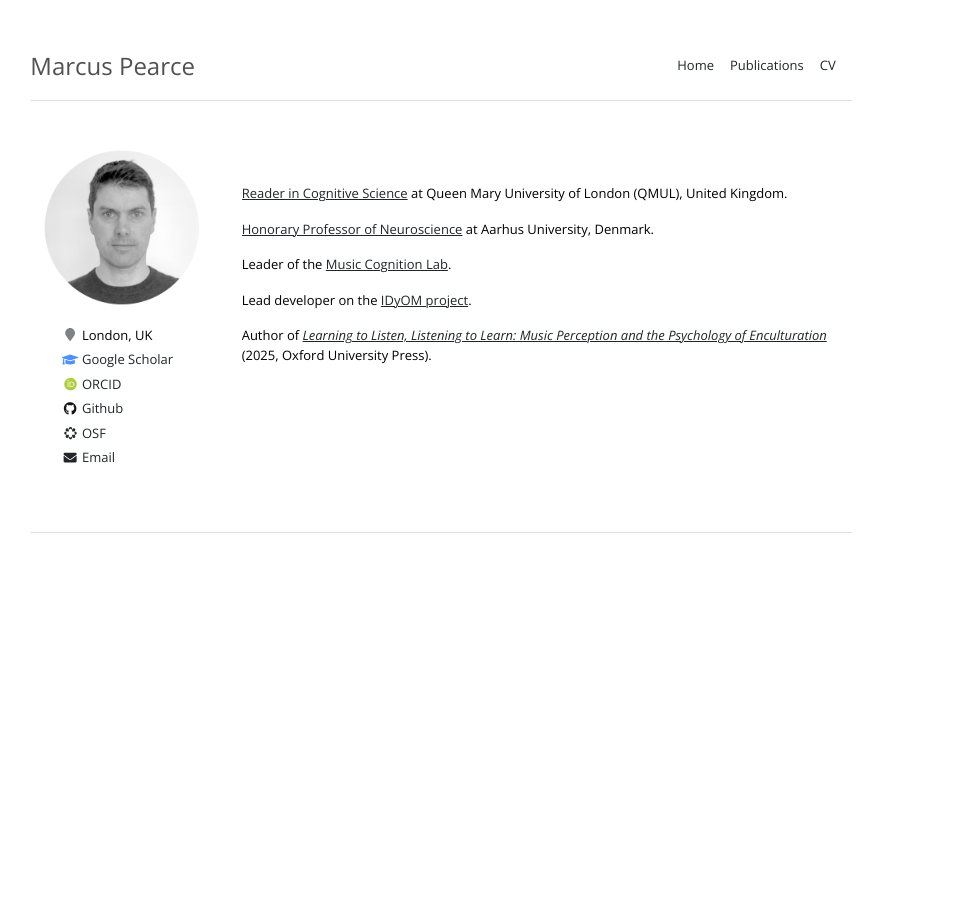
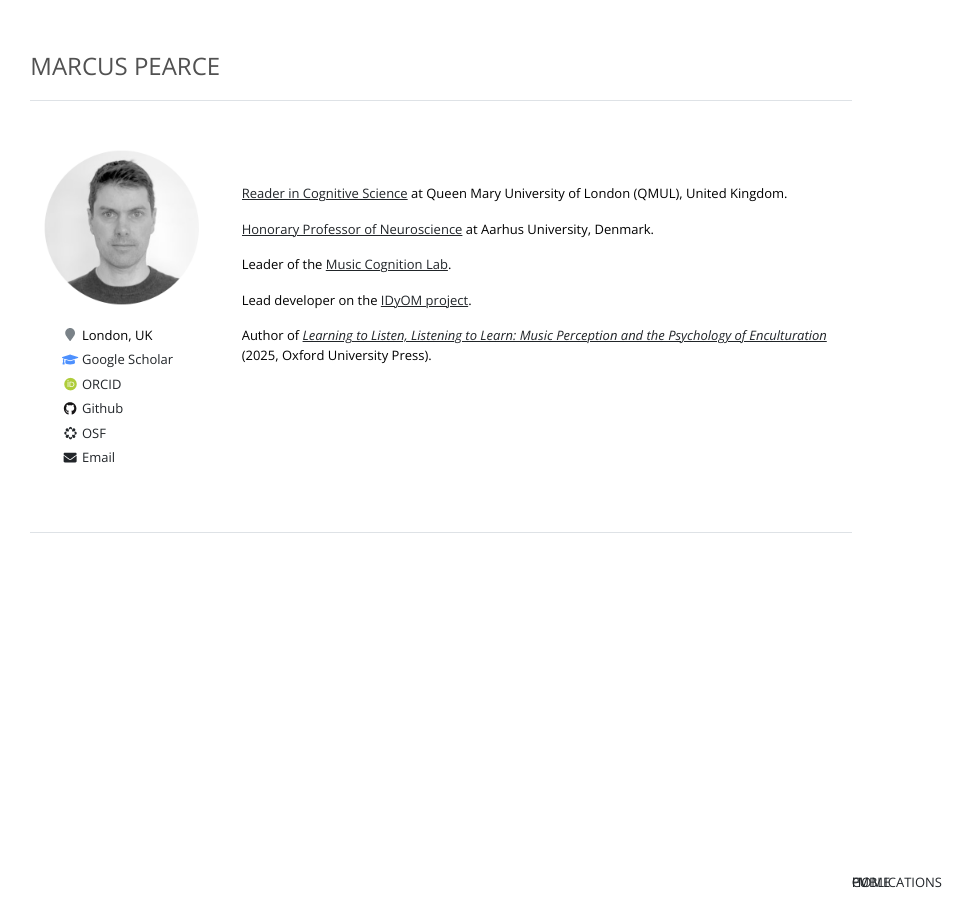
Before and after one commit to mtpearce/mtpearce.github.io, a Jekyll site: the page built from index.md, in a window 1280 px wide. Shown: the whole page, without its empty margins (199-1172 px from the left). Built offline with Jekyll 4.4.1, drawn with Linux system fonts in a browser that asks for light colours; nearby versions of some CDN libraries; some web fonts are replaced.

Commit message:
Update home page

```diff
--- a/_sass/main.scss
+++ b/_sass/main.scss
@@ -79,15 +79,19 @@
     color: #515151;
     font-family: 'Open Sans', sans-serif;
     font-weight: 300;
+    text-transform: uppercase;
 }
 
 .title-nav {
     color: #515151;
     font-family: 'Open Sans', sans-serif;
-    font-weight: 300;
+    font-weight: 400;
     margin-bottom: 0;
     border: none;
-    padding:70em 0 0em 0em;
+    padding:0em 0 0em 0em;
+    position: absolute;
+    bottom: 0;
+    text-transform: uppercase;
 }
 
 /* Side bar on main page */
```
